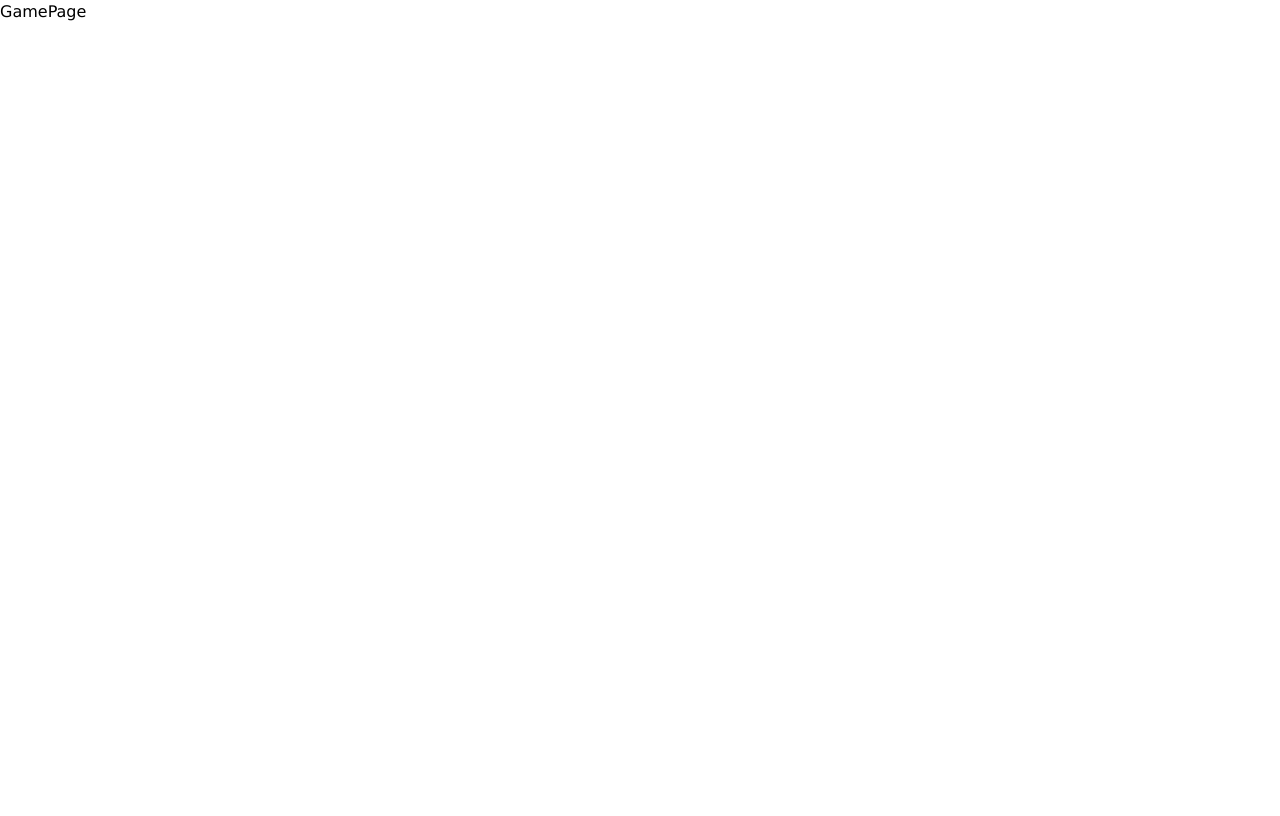
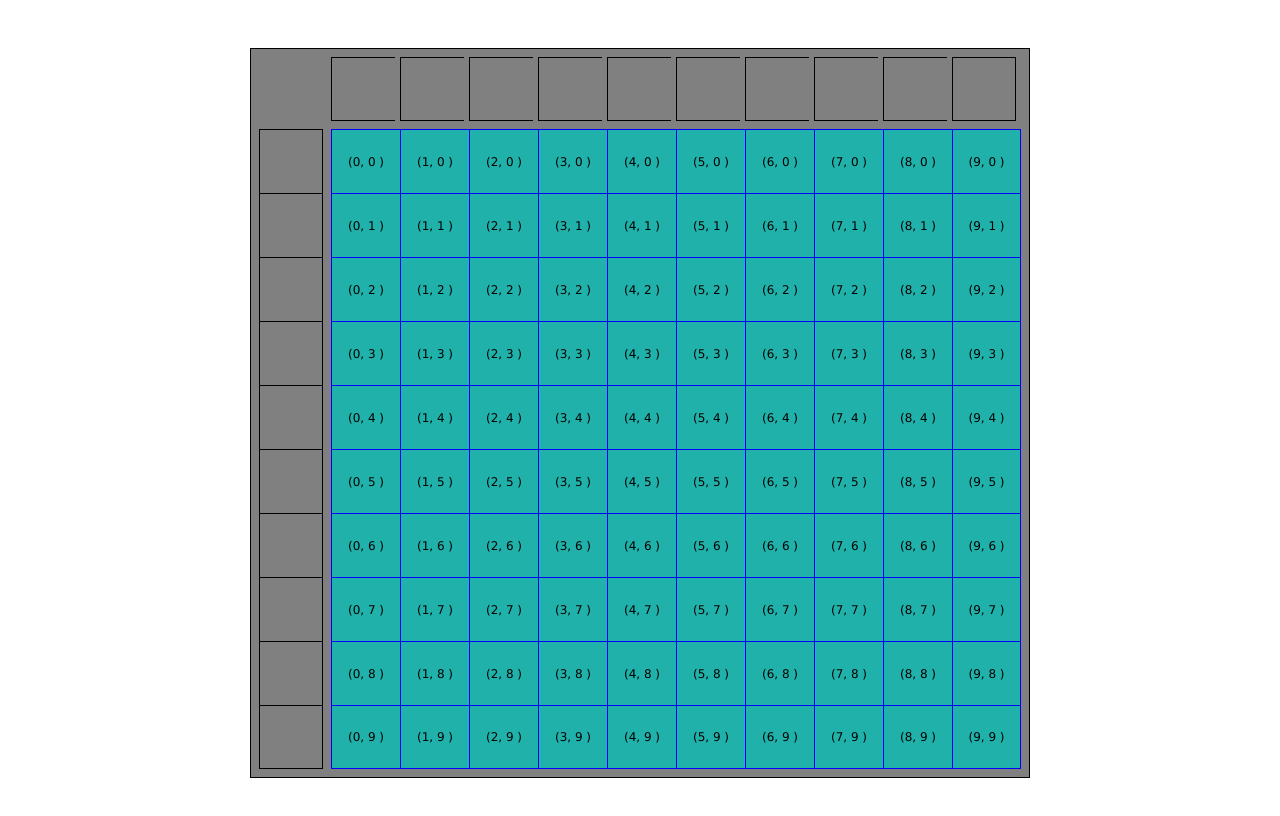
Before and after one commit to PetrusMaximus0/educational-battleship-frontend, a React (Vite) app: page /game/1 in a window 1280 px wide. Shown: the top 816 px of the page. Built offline with nearby package versions, Linux system fonts and the light colour scheme.

Commit message:
feat-wip: Add Board and Cell Components.

```diff
--- /dev/null
+++ b/src/components/Board.tsx
@@ -0,0 +1,68 @@
+import Cell from './Cell'
+import { CellData } from '../types';
+
+type Props = {
+    numRows?: number,
+    numCols?: number,
+}
+
+const Board = ({ numRows = 10, numCols = 10 }: Props) => {
+    const rowTags: string[] = [];
+    for (let i = 0; i < numRows; i++) {
+        rowTags.push(`Tag: ${i}`);
+    }
+
+    const colTags: string[] = [];
+    for (let i = 0; i < numCols; i++) {
+        colTags.push(`Tag: ${i}`);
+    }
+
+    const boardData: CellData[] = [];
+    for (let i = 0; i < numRows * numCols; i++) {
+        const cellData: CellData = {
+            index: i,
+            pos: {
+                x: i % numCols,
+                y: Math.floor(i / numCols)
+            },
+            text: `(${i % numCols}, ${Math.floor(i / numCols)} )`,
+        }
+        boardData.push(cellData);
+    }
+
+    document.documentElement.style.setProperty("--columns", numCols.toString());
+    document.documentElement.style.setProperty("--rows", numRows.toString());
+
+    return (
+        <div className="game-board mx-auto my-12 w-fit border border-black p-2 text-xs">
+            <div className='row-tags '>
+                {rowTags.map((row) =>
+                    <p
+                        className="p-2 h-16 w-16 flex items-center justify-center border-l border-t border-r last:border-b border-black"
+                        key={row}>
+
+                    </p>)
+                }
+            </div>
+            <div className='col-tags'>
+                {colTags.map((col) =>
+                    <p
+                        className='p-2 h-16 w-16 flex items-center justify-center border-l border-t border-b last:border-r border-black'
+                        key={col}>
+                    </p>)}
+            </div>
+            <div className='cells w-full'>
+                {
+                    boardData.map((cell) =>
+                        <Cell
+                            classes={`p-2 w-full cell-border ${cell.pos.y === numRows - 1 ? "cell-border-b " : ""} ${cell.pos.x === numCols - 1 ? "cell-border-r " : ""}`}
+                            key={cell.index}
+                            data={cell}
+                        />)}
+
+            </div>
+        </div>
+    )
+}
+
+export default Board
--- /dev/null
+++ b/src/components/Cell.tsx
@@ -0,0 +1,15 @@
+import React from 'react'
+import { CellData } from '../types'
+
+type Props = {
+    data: CellData,
+    classes: string
+}
+
+const Cell = ({ data, classes = "" }: Props) => {
+    return (
+        <button className={classes}>{data.text}</button>
+    )
+}
+
+export default Cell
--- a/src/index.scss
+++ b/src/index.scss
@@ -1,8 +1,67 @@
 @tailwind base;
 @tailwind components;
 @tailwind utilities;
+
+:root {
+    --columns: 4;
+    --rows: 2;
+}
 
 body {
     font-family: Verdana, sans-serif;
     font-weight: 500;
 }
+
+.cells {
+    background-color: lightseagreen;
+    min-width: fit-content;
+
+    display: grid;
+    grid-template-columns: repeat(var(--columns), 1fr);
+    grid-template-rows: repeat(var(--rows), 1fr);
+    grid-column-start: 2;
+    grid-row-start: 2;
+}
+
+.game-board {
+    display: grid;
+    grid-template-columns: auto 1fr;
+    grid-template-rows: auto 1fr;
+
+    background-color: gray;
+    gap: 0.5rem;
+
+    min-width: 780px;
+    max-width: 1280px;
+}
+
+.row-tags {
+    display: grid;
+    grid-template-rows: repeat(var(--rows), 1fr);
+
+    grid-row-start: 2;
+}
+
+.col-tags {
+    display: grid;
+    grid-template-columns: repeat(var(--columns), auto);
+
+    grid-column-start: 2;
+
+
+}
+
+$cell-border-color: blue;
+
+.cell-border {
+    border-top: 1px solid $cell-border-color;
+    border-left: 1px solid $cell-border-color;
+
+    &-r {
+        border-right: 1px solid $cell-border-color;
+    }
+
+    &-b {
+        border-bottom: 1px solid $cell-border-color;
+    }
+}
--- a/src/pages/GamePage.tsx
+++ b/src/pages/GamePage.tsx
@@ -1,10 +1,16 @@
 import React from 'react'
+import { useParams } from 'react-router-dom'
+import Board from '../components/Board';
 
 type Props = {}
 
 const GamePage = (props: Props) => {
+    const { id } = useParams();
+
     return (
-        <div>GamePage</div>
+        <main>
+            <Board />
+        </main>
     )
 }
 
--- /dev/null
+++ b/src/types.tsx
@@ -0,0 +1,8 @@
+export type CellData = {
+    index: number,
+    pos: {
+        x: number,
+        y: number,
+    }
+    text: string,
+}
```
